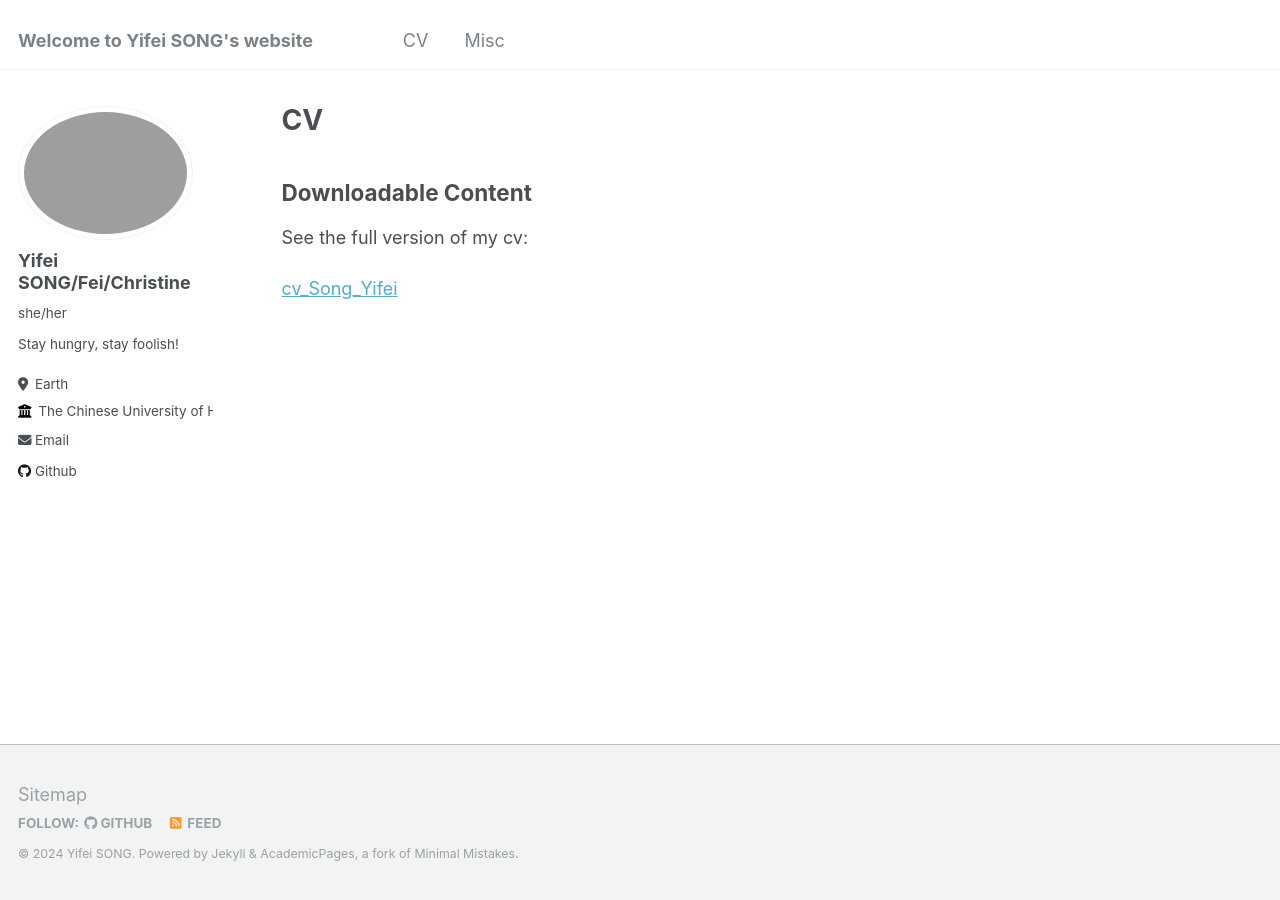
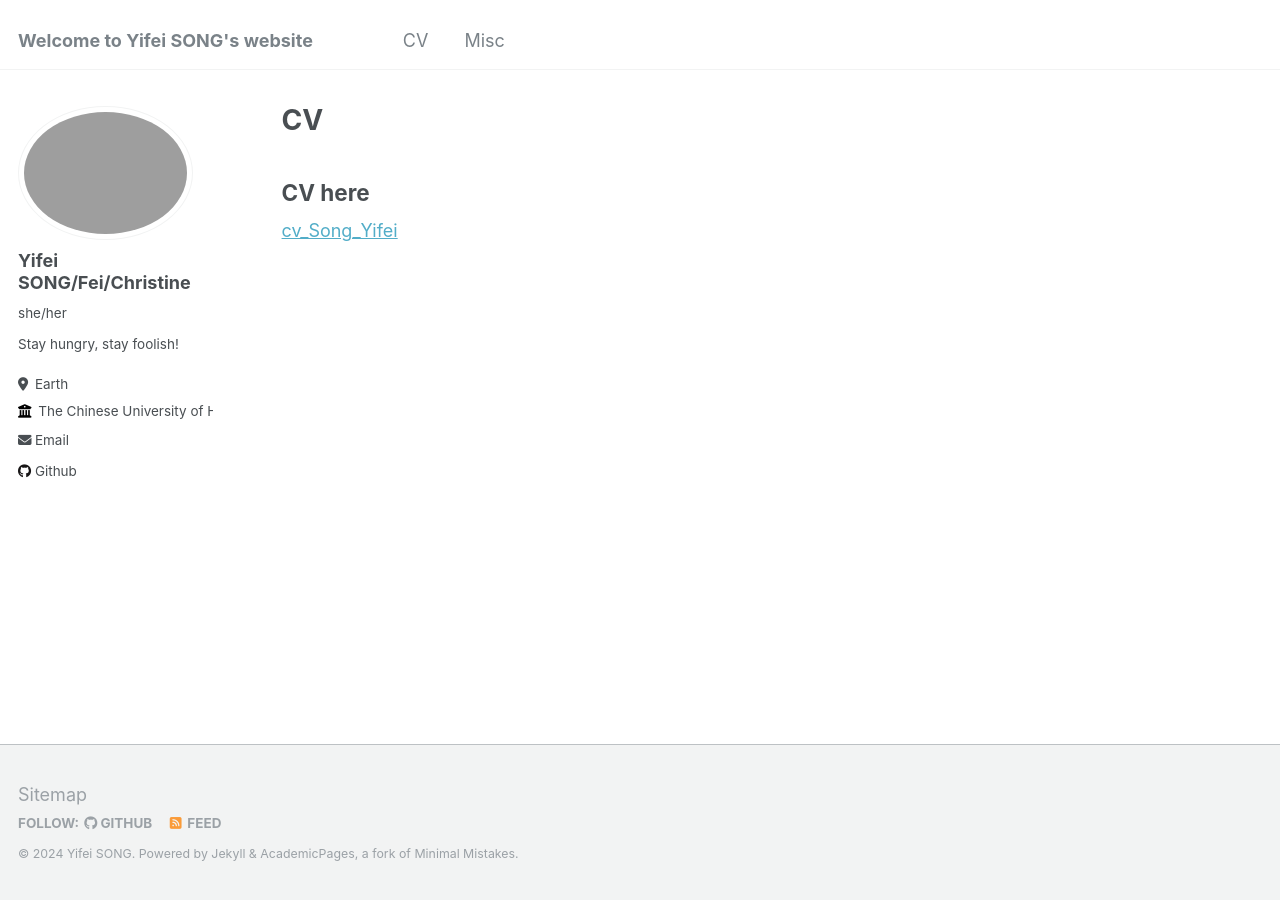
Before and after one commit to HiFei4869/HiFei4869.github.io, a Jekyll site: the page built from _pages/cv.html, in a window 1280 px wide. Built offline with Jekyll 4.4.1, drawn with Linux system fonts in a browser that asks for light colours.

Commit message:
Update cv.html

```diff
--- a/_pages/cv.html
+++ b/_pages/cv.html
@@ -10,8 +10,7 @@ author_profile: true
 <article>
 <!-- Add the link to the PDF here -->
     <section>
-        <h2>Downloadable Content</h2>
-        <p>See the full version of my cv:</p>
+        <h2>CV here</h2>
         <a href="{{ '/files/CV_2024_updated (1).pdf' | relative_url }}" target="_blank">cv_Song_Yifei</a>
     </section>
 </article>
```
